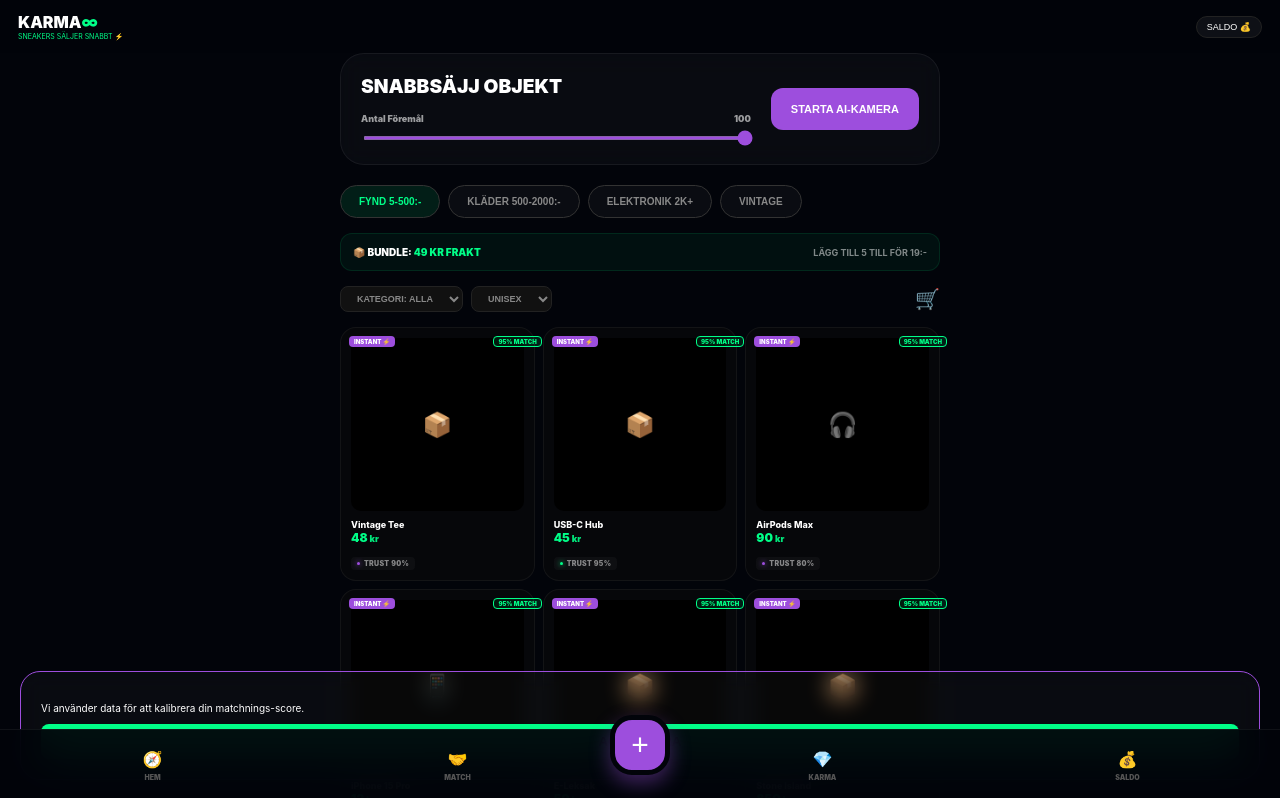
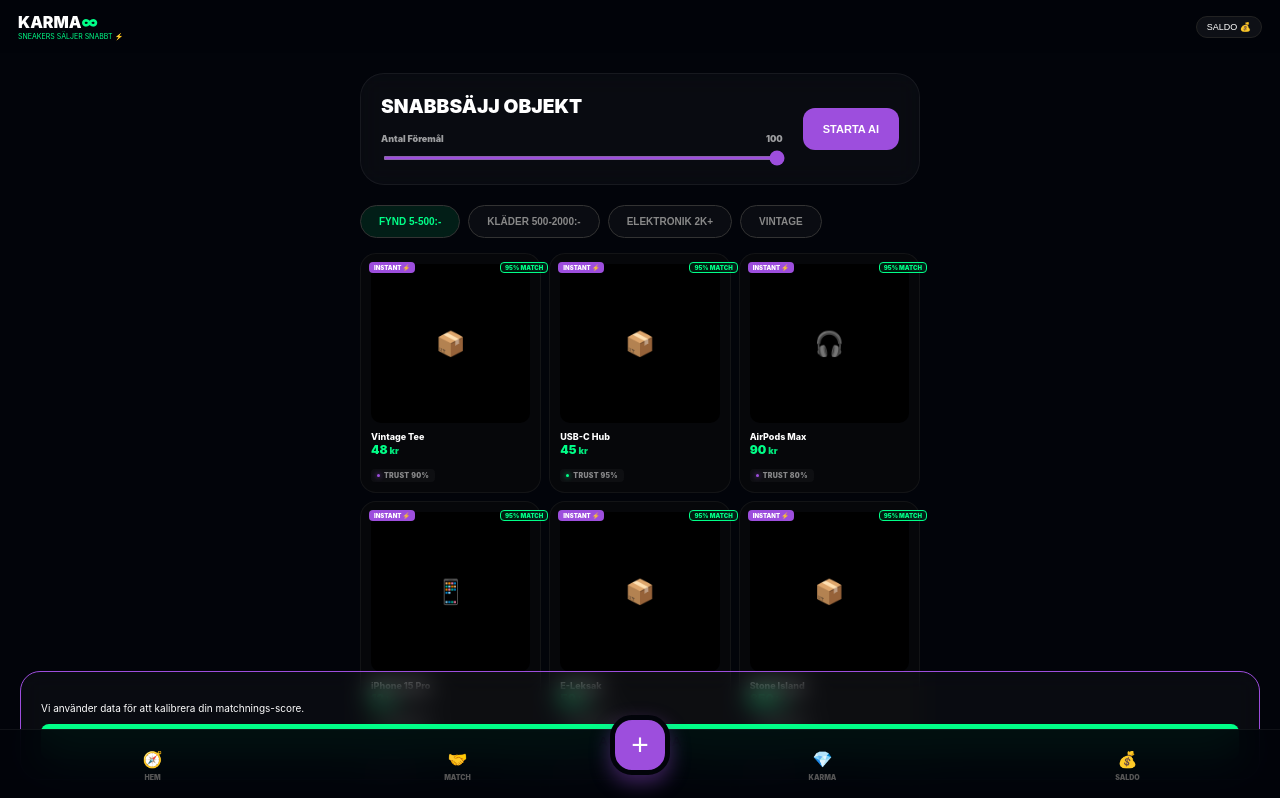
Before and after one commit to gascheckking/marketbeg-appGem, a Next.js app: page / in a window 1280 px wide. Shown: the top 798 px of the page. Built offline with nearby package versions, Linux system fonts and the light colour scheme.

Commit message:
Update page.tsx

```diff
--- a/app/page.tsx
+++ b/app/page.tsx
@@ -1,13 +1,14 @@
-// --- app/page.tsx ---
+// // app/page.tsx
 "use client";
 import React, { useState } from 'react';
 import FeedCardSell from '@/components/FeedCardSell';
+import LoadingAI from '@/components/LoadingAI'; // Se till att denna är importerad!
 
 export default function Marketplace() {
   const [itemCount, setItemCount] = useState(100);
   const [cartCount, setCartCount] = useState(0);
+  const [isAnalysing, setIsAnalysing] = useState(false); // Ny state för triggern
 
-  // Bundle-logik för frakt
   const calculateShipping = () => {
     if (cartCount === 0) return 49;
     if (cartCount < 3) return 39;
@@ -17,7 +18,6 @@ export default function Marketplace() {
 
   const categories = ["FYND 5-500:-", "KLÄDER 500-2000:-", "ELEKTRONIK 2K+", "VINTAGE"];
 
-  // Demo-data anpassad för bilden
   const items = [
     { id: "1", title: "Vintage Tee", price: 48, trust: 90 },
     { id: "2", title: "USB-C Hub", price: 45, trust: 95 },
@@ -28,8 +28,23 @@ export default function Marketplace() {
   ];
 
   return (
-    <div className="page-wrapper">
-      {/* SNABBSÄJJ KONTROLL - Slider 1-100 */}
+    <div className="page-wrapper" style={{ padding: '20px' }}>
+
+      {/* 1. AI-KALIBRERING (Högst upp så den inte döljs) */}
+      {isAnalysing && (
+        <div style={{
+          marginBottom: '20px',
+          background: 'rgba(157, 78, 221, 0.1)',
+          borderRadius: '24px',
+          border: '1px solid var(--neon-purple)',
+          overflow: 'hidden',
+          animation: 'slideIn 0.4s ease-out'
+        }}>
+          <LoadingAI />
+        </div>
+      )}
+
+      {/* 2. SNABBSÄJJ KONTROLL */}
       <div className="glass-card" style={{ padding: '20px', borderRadius: '24px', marginBottom: '20px' }}>
         <div style={{ display: 'flex', justifyContent: 'space-between', alignItems: 'center', gap: '20px' }}>
           <div style={{ flex: 1 }}>
@@ -46,16 +61,19 @@ export default function Marketplace() {
               />
             </div>
           </div>
-          <button className="primary-btn" style={{
-            width: 'auto', padding: '15px 20px', background: 'var(--neon-purple)',
-            color: '#fff', borderRadius: '12px'
-          }}>
-            STARTA AI-KAMERA
+          <button
+            onClick={() => setIsAnalysing(!isAnalysing)} // Trigga AI-rutan
+            className="primary-btn"
+            style={{
+              width: 'auto', padding: '15px 20px', background: 'var(--neon-purple)',
+              color: '#fff', borderRadius: '12px'
+            }}>
+            {isAnalysing ? 'AVBRYT' : 'STARTA AI'}
           </button>
         </div>
       </div>
 
-      {/* HORISONTELLA TABS */}
+      {/* 3. HORISONTELLA TABS */}
       <div style={{ display: 'flex', gap: '8px', overflowX: 'auto', paddingBottom: '15px', scrollbarWidth: 'none' }}>
         {categories.map((cat, i) => (
           <button key={i} style={{
@@ -68,66 +86,21 @@ export default function Marketplace() {
         ))}
       </div>
 
-      {/* BUNDLE-MÄTARE */}
-      <div style={{
-        background: 'rgba(0,255,136,0.05)', border: '1px solid rgba(0,255,136,0.1)',
-        borderRadius: '12px', padding: '12px', marginBottom: '15px', display: 'flex', justifyContent: 'space-between', alignItems: 'center'
-      }}>
-        <div style={{ fontSize: '10px', fontWeight: 900 }}>
-          📦 BUNDLE: <span style={{ color: 'var(--neon-mint)' }}>{calculateShipping()} KR FRAKT</span>
-        </div>
-        <div style={{ fontSize: '9px', opacity: 0.5, fontWeight: 700 }}>
-          {cartCount < 5 ? `LÄGG TILL ${5 - cartCount} TILL FÖR 19:-` : 'LÄGSTA FRAKT UPPNÅDD!'}
-        </div>
-      </div>
+      {/* ... resten av din grid-kod (BUNDLE-MÄTARE etc) är kvar oförändrad ... */}
 
-      {/* GRID KONTROLLER (Rullgardiner/Filter) */}
-      <div style={{ display: 'flex', justifyContent: 'space-between', alignItems: 'center', marginBottom: '15px' }}>
-        <div style={{ display: 'flex', gap: '8px' }}>
-           <select className="mini-select">
-              <option>KATEGORI: ALLA</option>
-              <option>ELEKTRONIK</option>
-              <option>SAMLAROBJEKT</option>
-           </select>
-           <select className="mini-select">
-              <option>UNISEX</option>
-              <option>BARN</option>
-              <option>KVINNA</option>
-              <option>MAN</option>
-           </select>
-        </div>
-        <div
-          onClick={() => setCartCount(prev => prev + 1)}
-          style={{ position: 'relative', fontSize: '20px', cursor: 'pointer' }}
-        >
-          🛒 {cartCount > 0 && <span className="cart-badge">{cartCount}</span>}
-        </div>
-      </div>
-
-      {/* DET KOMPAKTA RUTNÄTET (3 i bredd) */}
       <div style={{
         display: 'grid',
         gridTemplateColumns: 'repeat(3, 1fr)',
         gap: '8px'
       }}>
-        {[...items, ...items, ...items].map((item, i) => (
+        {[...items, ...items].map((item, i) => (
           <FeedCardSell key={i} {...item} />
         ))}
       </div>
 
       <style jsx>{`
-        .karma-slider {
-          width: 100%; margin-top: 10px; accent-color: var(--neon-purple);
-          height: 4px; border-radius: 2px;
-        }
-        .mini-select {
-          background: #111; border: 1px solid #222; color: #888;
-          font-size: 9px; padding: 6px 12px; border-radius: 8px; font-weight: 800;
-        }
-        .cart-badge {
-          position: absolute; top: -5px; right: -5px; background: var(--neon-mint);
-          color: #000; font-size: 8px; padding: 2px 5px; border-radius: 50%; font-weight: 900;
-        }
+        @keyframes slideIn { from { opacity: 0; transform: translateY(-20px); } to { opacity: 1; transform: translateY(0); } }
+        .karma-slider { width: 100%; margin-top: 10px; accent-color: var(--neon-purple); height: 4px; border-radius: 2px; }
       `}</style>
     </div>
   );
```
